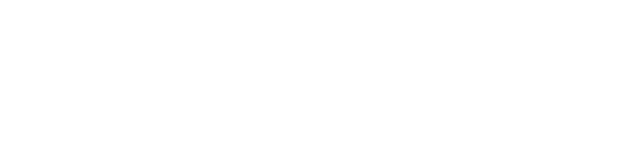
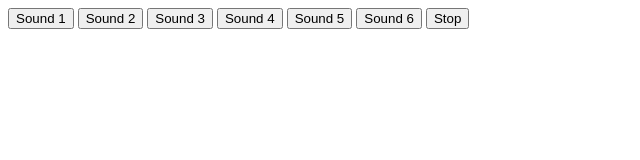
Before and after one commit to acciojob/Soundbar-surajyadav471, a website: page main.html in a window 1280 px wide. Shown: the whole page, without its empty margins (0-640 px from the left). Drawn offline with Linux system fonts and the light colour scheme.

Commit message:
created a submission

```diff
--- a/main.html
+++ b/main.html
@@ -8,6 +8,15 @@
 
 <body>
 	<!-- the entire body must be written by student -->
+	<div id="buttons">
+		<button class="btn" onclick="playSound('sound1.mp3')">Sound 1</button>
+		<button class="btn" onclick="playSound('sound2.mp3')">Sound 2</button>
+		<button class="btn" onclick="playSound('sound3.mp3')">Sound 3</button>
+		<button class="btn" onclick="playSound('sound4.mp3')">Sound 4</button>
+		<button class="btn" onclick="playSound('sound3.mp3')">Sound 5</button>
+		<button class="btn" onclick="playSound('sound4.mp3')">Sound 6</button>
+		<button class="stop" onclick="stopSound()">Stop</button>
+	</div>
     <script type="text/javascript" src="./script.js">
 </script>
 
--- a/script.js
+++ b/script.js
@@ -1 +1,35 @@
 //your JS code here. If required.
+const buttonsContainer = document.getElementById("buttons");
+
+
+const sounds = ["sound1.mp3", "sound2.mp3", "sound3.mp3", "sound4.mp3"];
+
+
+sounds.forEach(sound => {
+  const audioElement = new Audio(`sounds/${sound}`);
+  buttonsContainer.appendChild(audioElement);
+});
+
+
+function playSound(soundFile) {
+
+  stopSound();
+
+
+  const audioElement = buttonsContainer.querySelector(`audio[src="sounds/${soundFile}"]`);
+
+
+  audioElement.play();
+}
+
+
+function stopSound() {
+
+  const audioElements = buttonsContainer.querySelectorAll("audio");
+
+
+  audioElements.forEach(audioElement => {
+    audioElement.pause();
+    audioElement.currentTime = 0;
+  });
+}
```
